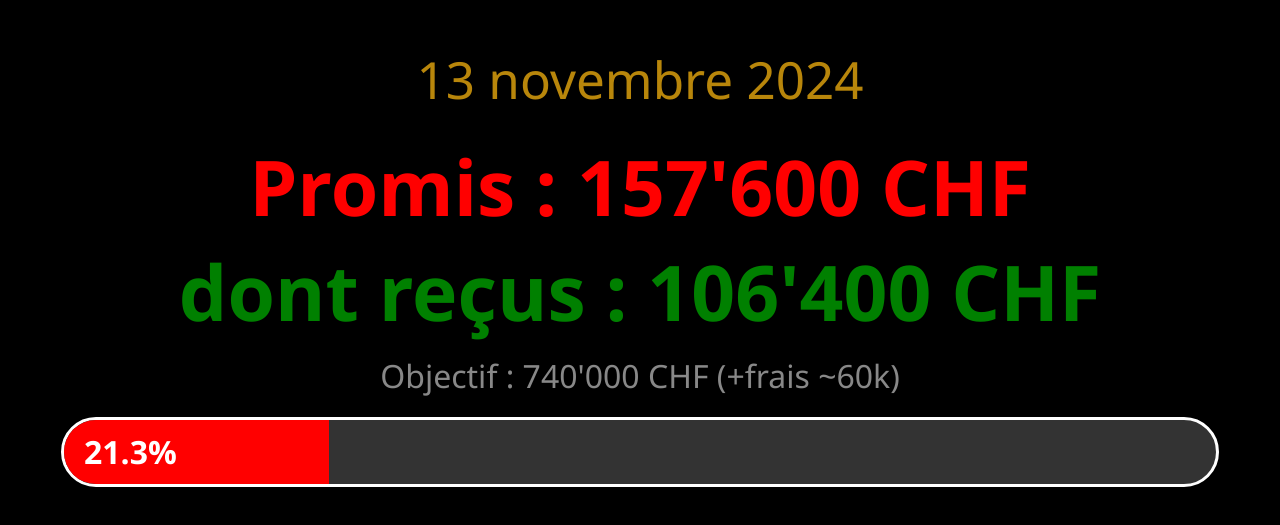
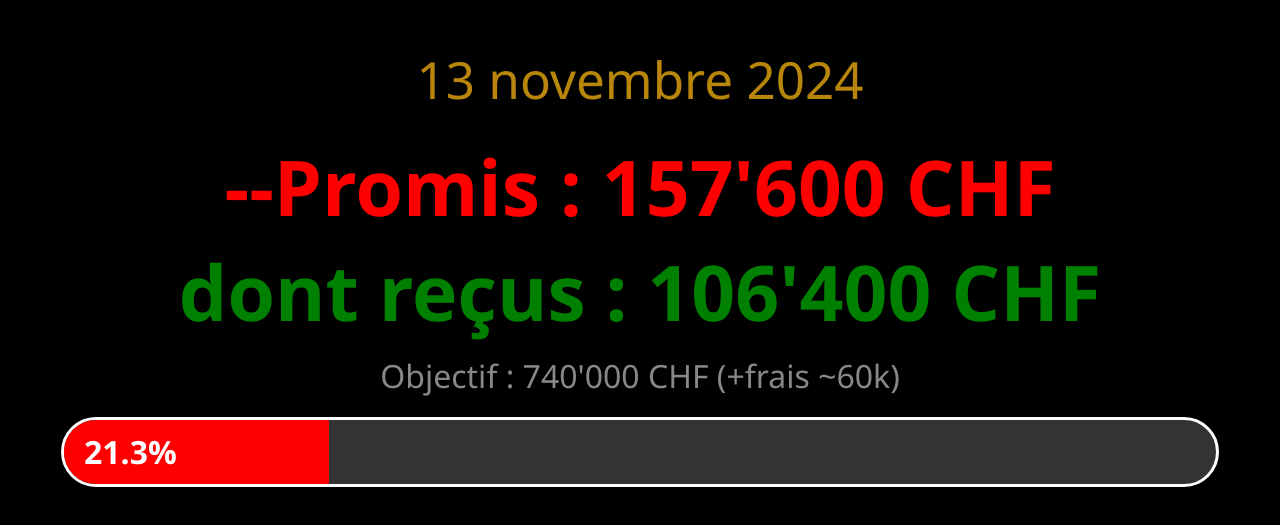
Before and after one commit to yassineLajmi/yassineLajmi.github.io, a plain HTML site: page index.html in a window 1280 px wide. Shown: the part 125-650 px from the top of the page. Drawn offline with nearby package versions, Linux system fonts and the light colour scheme.

Commit message:
Update index.html

```diff
--- a/index.html
+++ b/index.html
@@ -119,7 +119,7 @@
 
         const pourcentage = (montantPromis / montantTotal) * 100;
 
-        document.getElementById('montantPromis').textContent = `Promis : ${formatMontantSuisse(montantPromis)} CHF`;
+        document.getElementById('montantPromis').textContent = `--Promis : ${formatMontantSuisse(montantPromis)} CHF`;
         document.getElementById('montantRecu').textContent = `dont reçus : ${formatMontantSuisse(montantRecu)} CHF`;
 
 
```
